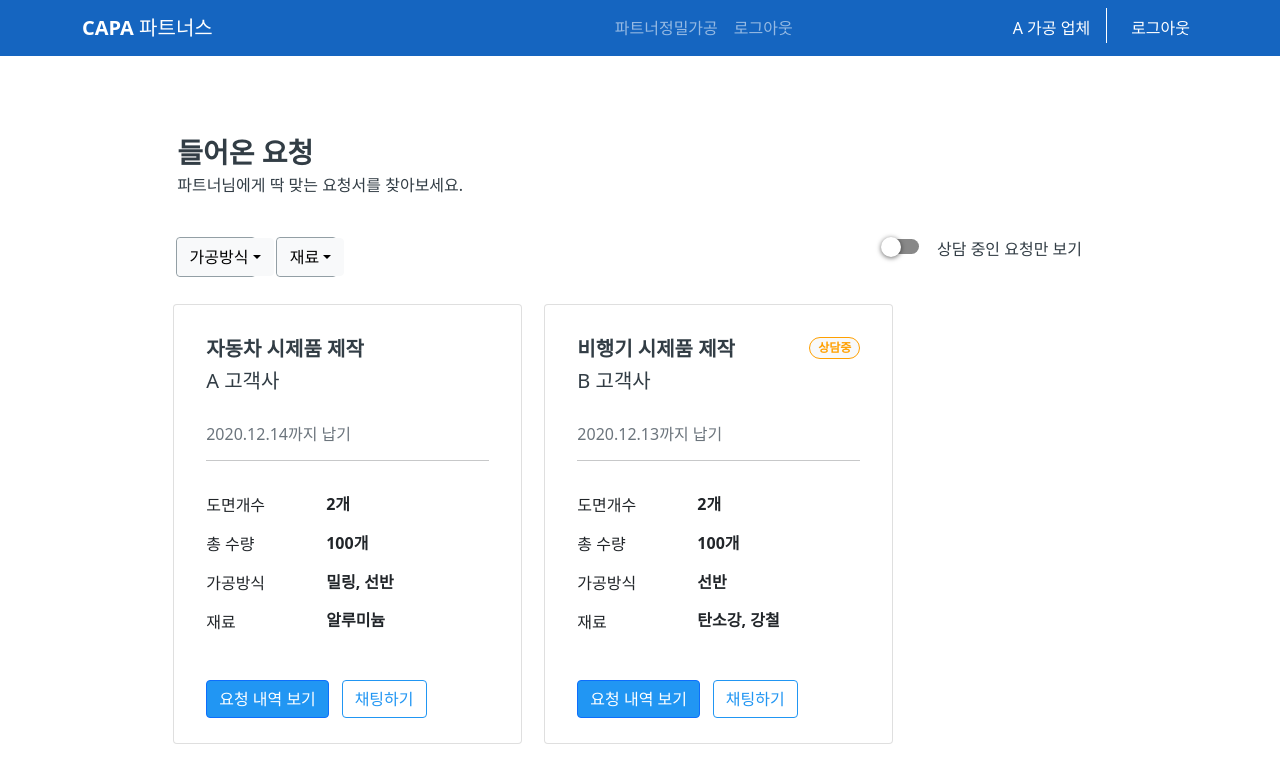
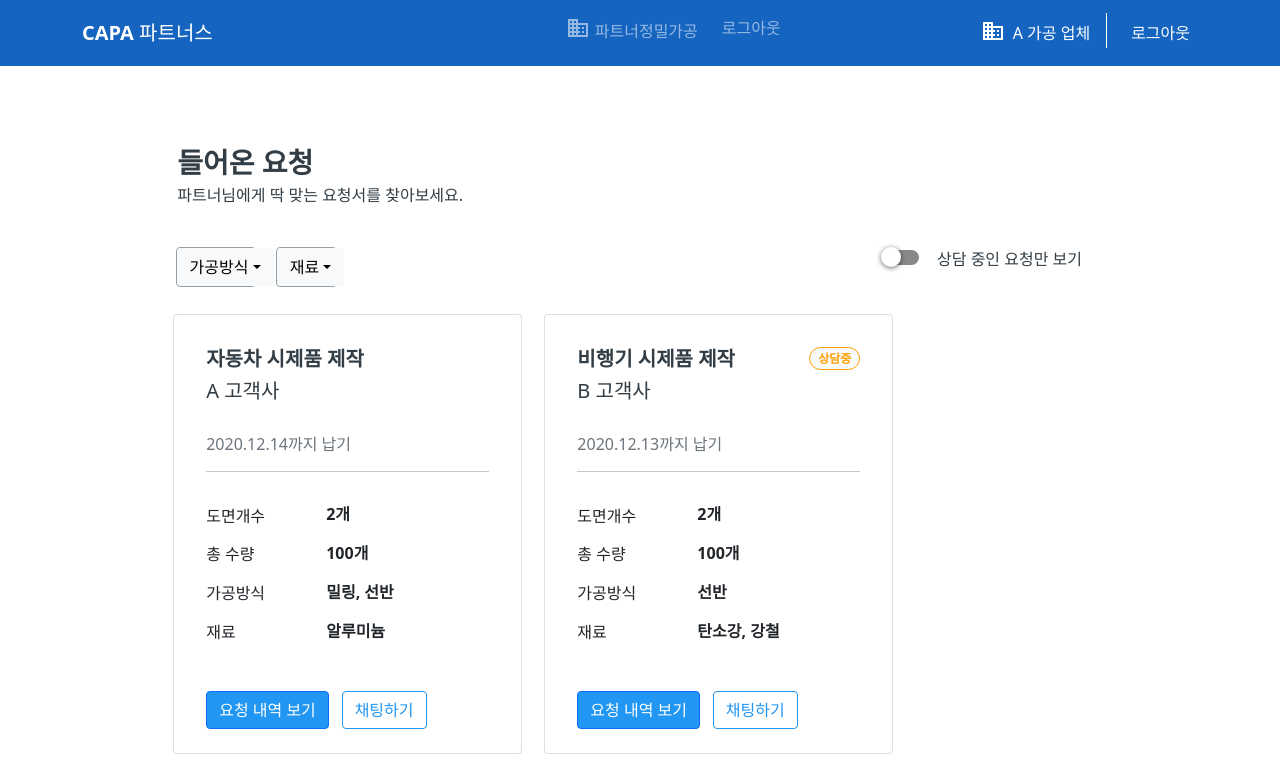
Before and after one commit to Bobstyle23/Capapartners-project, a React (Create React App) app: page / in a window 1280 px wide. Shown: the top 764 px of the page. Built offline with nearby package versions, Linux system fonts and the light colour scheme.

Commit message:
Add icons to header

```diff
--- a/package.json
+++ b/package.json
@@ -6,6 +6,7 @@
     "@fortawesome/fontawesome-svg-core": "^1.2.36",
     "@fortawesome/free-solid-svg-icons": "^5.15.4",
     "@fortawesome/react-fontawesome": "^0.1.16",
+    "@material-ui/icons": "^4.11.2",
     "@testing-library/jest-dom": "^5.11.4",
     "@testing-library/react": "^11.1.0",
     "@testing-library/user-event": "^12.1.10",
--- a/src/components/Header.tsx
+++ b/src/components/Header.tsx
@@ -1,4 +1,5 @@
 import { Navbar, Nav, Container, Offcanvas } from "react-bootstrap";
+import DomainIcon from "@material-ui/icons/Domain";
 import "./styles/header-styles.css";
 const Header = () => {
   return (
@@ -26,6 +27,9 @@ const Header = () => {
             <Offcanvas.Body>
               <Nav className="justify-content-end flex-grow-1 pe-3">
                 <Nav.Link className="link-color" href="#action1">
+                  <DomainIcon
+                    style={{ marginBottom: "0.65rem", marginRight: "0.3rem" }}
+                  />
                   파트너정밀가공
                 </Nav.Link>
                 <Nav.Link className="link-color" href="#action2">
@@ -36,6 +40,7 @@ const Header = () => {
           </Navbar.Offcanvas>
           <Navbar.Collapse>
             <Nav className="justify-content-end flex-grow-1">
+              <DomainIcon style={{ color: "#ffffff", marginTop: "0.375rem" }} />
               <Nav.Link id="header-link">A 가공 업체</Nav.Link>
               <Nav.Link id="header-link2">로그아웃</Nav.Link>
             </Nav>
--- a/src/components/styles/header-styles.css
+++ b/src/components/styles/header-styles.css
@@ -11,6 +11,7 @@
 }
 .link-color {
   color: #323d45;
+  margin-left: 0.5rem;
 }
 #header-link {
   color: #ffffff;
```
Also changed, not shown: 2 other files (tests, documents, lock files or other folders).
